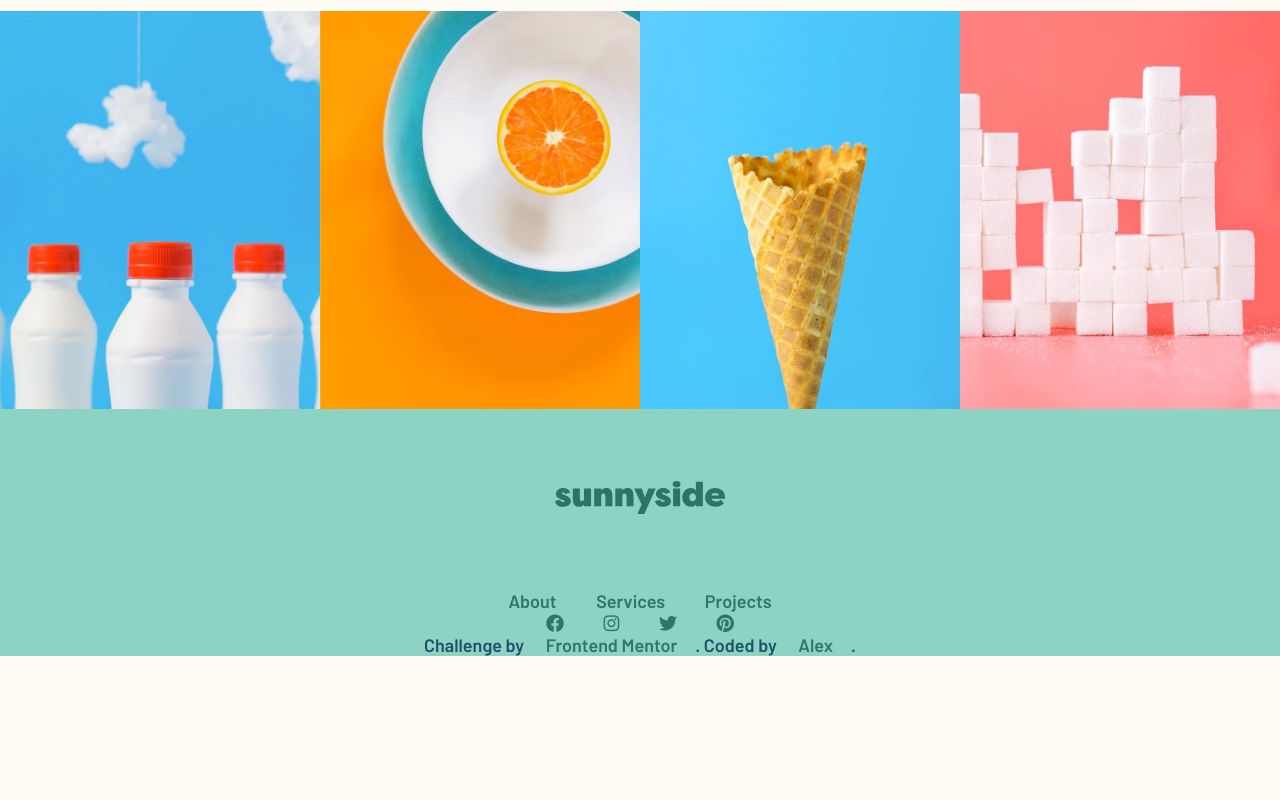
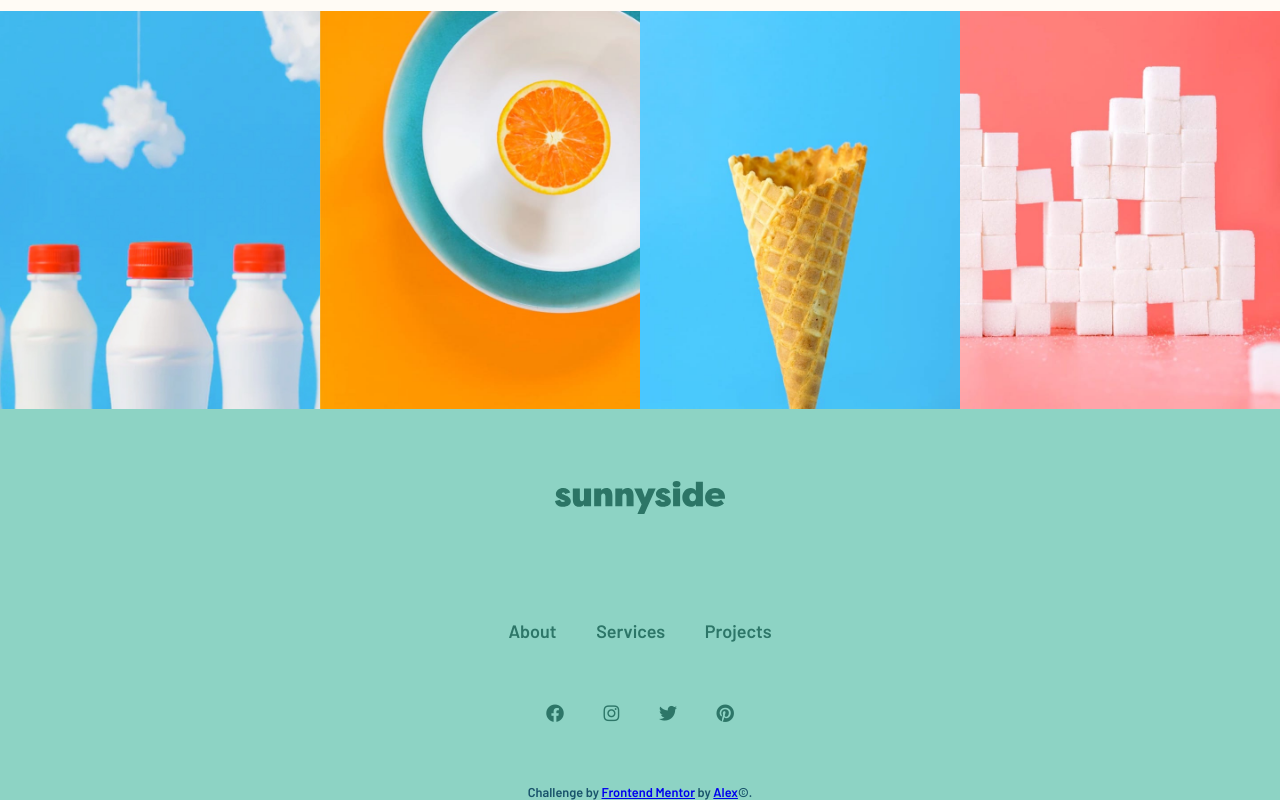
Before and after one commit to alex-cler/FrontEndMentor-SunnysideAgency, a website: page index.html in a window 1280 px wide. Shown: the part 4683-5483 px from the top of the page. Before the commit the page ends 5339 px from the top, so only its background shows below. Drawn offline with Linux system fonts and the light colour scheme.

Commit message:
Update : Footer SASS Content

```diff
--- a/index.html
+++ b/index.html
@@ -102,30 +102,30 @@
     <img src="./assets/image-gallery-cone.jpg" alt="">
     <img src="./assets/image-gallery-sugarcubes.jpg" alt="">
   </aside>
-  <footer>
-    <img src="./assets/sunnyside.svg" alt="Logo Sunnyside agency">
-    <ul>
-      <li><a href="#">About</a></li>
-      <li><a href="#">Services</a></li>
-      <li><a href="#">Projects</a></li>
+  <footer class="footer">
+    <img class="footer__logo" src="./assets/sunnyside.svg" alt="Logo Sunnyside agency">
+    <ul class="footer__list">
+      <li><a class="footer__list--link" href="#">About</a></li>
+      <li><a class="footer__list--link" href="#">Services</a></li>
+      <li><a class="footer__list--link" href="#">Projects</a></li>
     </ul>
     <div class="social">
-      <a href="#" aria-label="Facebook Social Logo">
+      <a class="social--link" href="#" aria-label="Facebook Social Logo">
         <i class="fab fa-facebook"></i>
       </a>
-      <a href="#" aria-label="Instagram Social Logo">
+      <a class="social--link" href="#" aria-label="Instagram Social Logo">
         <i class="fab fa-instagram"></i>
       </a>
-      <a href="#" aria-label="Twitter Social Logo">
+      <a class="social--link" href="#" aria-label="Twitter Social Logo">
         <i class="fab fa-twitter"></i>
       </a>
-      <a href="#" aria-label="Pinterest Social Logo">
+      <a class="social--link" href="#" aria-label="Pinterest Social Logo">
         <i class="fab fa-pinterest"></i>
       </a>
     </div>
-    <div class="attribution">
-      Challenge by <a href="https://www.frontendmentor.io?ref=challenge" target="_blank">Frontend Mentor</a>.
-      Coded by <a href="#">Alex</a>.
+    <div class="footer__FEM">
+      Challenge by <a href="https://www.frontendmentor.io?ref=challenge" target="_blank">Frontend Mentor</a>
+      by <a href="#">Alex</a>©.
     </div>
   </footer>
   <script src="/js/scroll.js"></script>
--- a/style/sass/layout/_client.scss
+++ b/style/sass/layout/_client.scss
@@ -15,7 +15,7 @@
 
 .client__container {
     display: grid;
-    grid-template-columns: repeat(3, 1fr);
+    grid-template-columns: 1fr 1fr 1fr;
     column-gap: 30px;
 }
 
@@ -42,6 +42,6 @@
     }
     &__job {
         font-size: 0.8em;
-        color: $grayish-blue;
+    color: $grayish-blue;
     }
 }
--- a/style/sass/layout/_footer.scss
+++ b/style/sass/layout/_footer.scss
@@ -1,17 +1,39 @@
-footer {
+.footer {
 	background-color: $cyan-footer;
 	text-align: center;
+	&__logo {
+		margin-bottom: 30px;
+	}
 	img {
 		padding: 4em 1.5em;
 		&:hover {
 			fill: $white;
 		}
 	}
-	a {
+	&__list {
+		margin-bottom: 60px;
+	}
+	&__list--link {
+		color: $dark-cyan;
+		text-decoration: none;
+		padding: 1em;
+		transition: 0.5s;
+		&:hover {
+			color: $white;
+		}
+	}
+	&__FEM {
+		font-size: 0.8rem;
+	}
+}
+
+.social {
+	margin-bottom: 60px;
+	&--link {
+		padding: 1em;
 		color: $dark-cyan;
 		text-decoration: none;
 		transition: 0.5s;
-        padding: 0 1em;
 		&:hover {
 			color: $white;
 		}
```
Also changed, not shown: style/sass/main.css, 1 other file.
